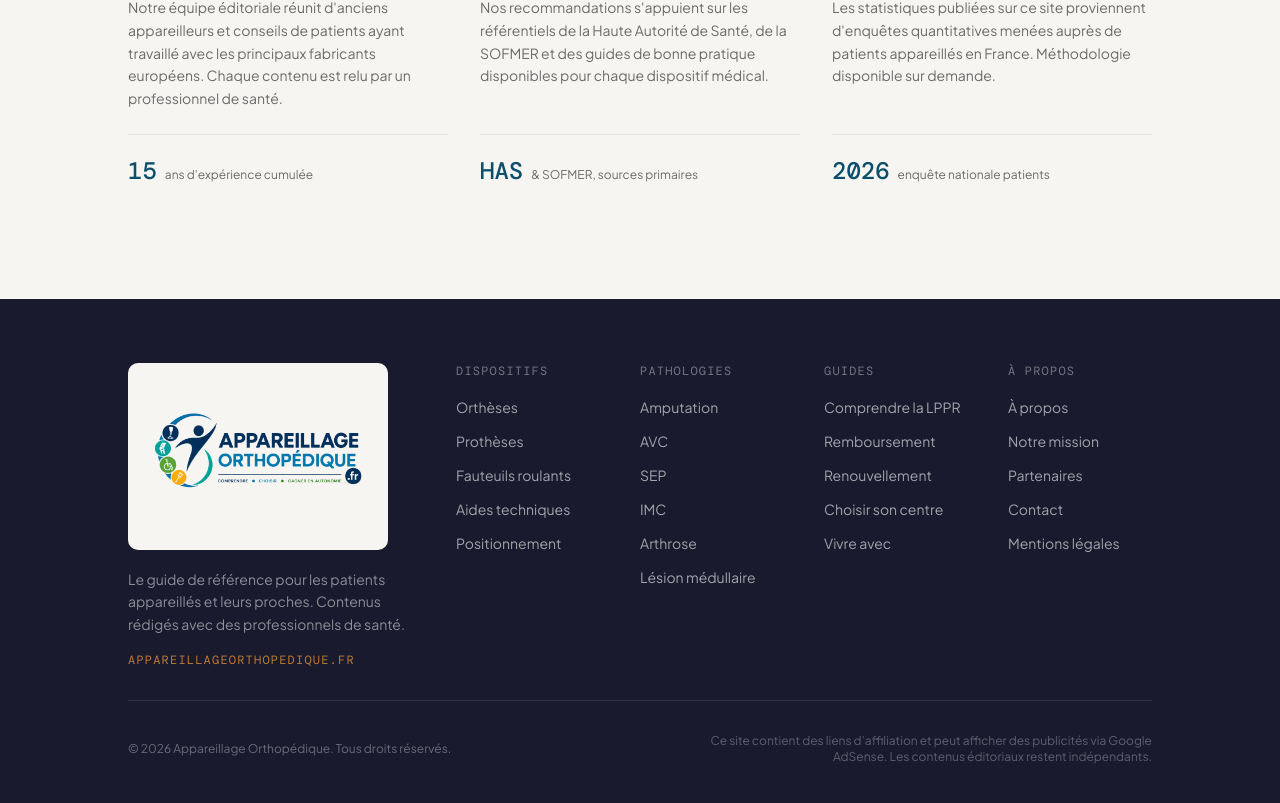
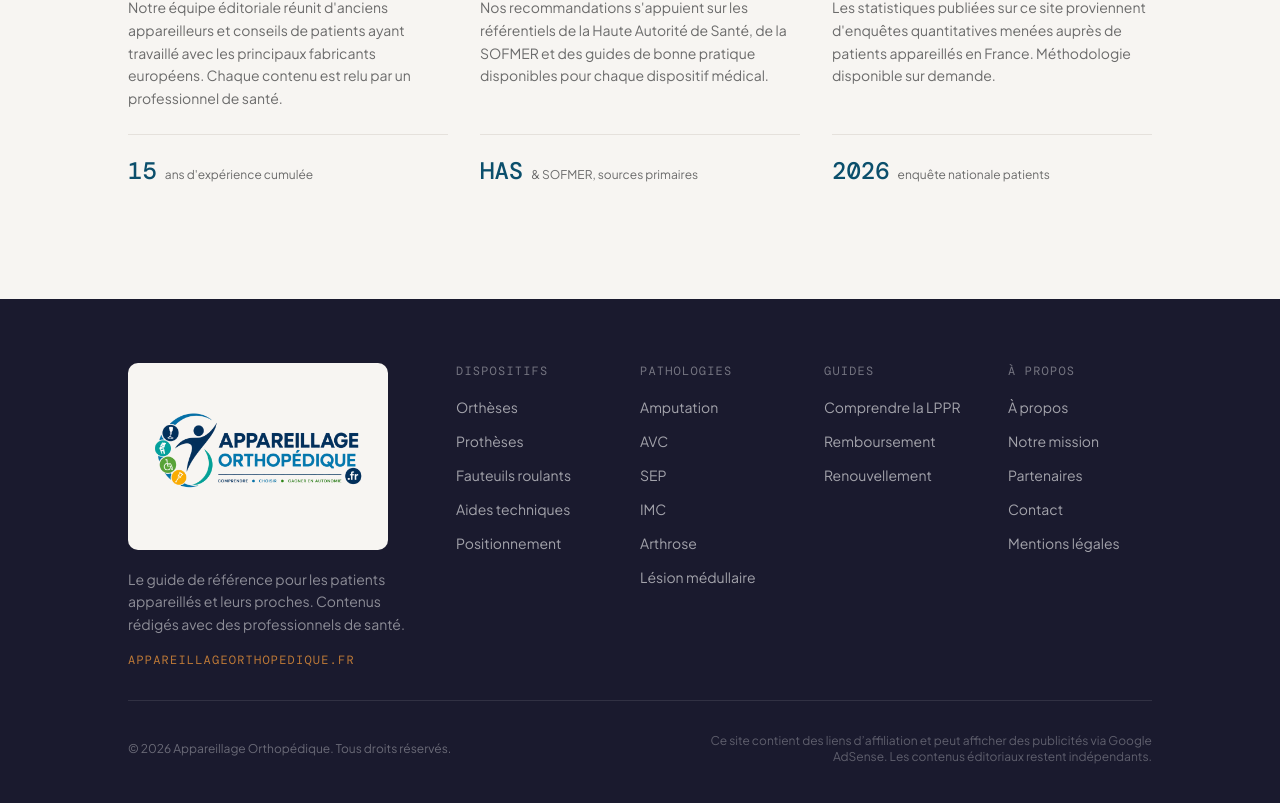
Before and after one commit to Dany-226/appareillage-orthopedique, a Next.js app: page / in a window 1280 px wide. Shown: the part 3908-4711 px from the top of the page. Built offline with nearby package versions, Linux system fonts and the light colour scheme.

Commit message:
fix: correct renouvellement anchor link, remove 2 dead footer entries with no corresponding content

```diff
--- a/src/components/layout/Footer.tsx
+++ b/src/components/layout/Footer.tsx
@@ -29,9 +29,7 @@ const columns = [
     links: [
       { label: "Comprendre la LPPR",  href: "/guides/remboursement-lppr" },
       { label: "Remboursement",       href: "/guides/remboursement-lppr" },
-      { label: "Renouvellement",      href: "/guide/renouvellement" },
-      { label: "Choisir son centre",  href: "/guide/choisir-centre" },
-      { label: "Vivre avec",          href: "/guide/vivre-avec" },
+      { label: "Renouvellement",      href: "/guides/remboursement-lppr#renouvellement" },
     ],
   },
   {
```
